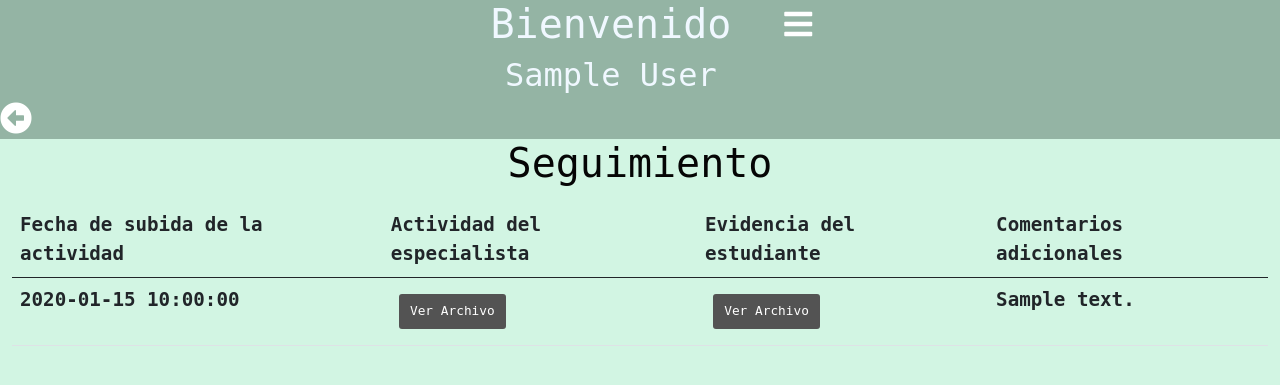
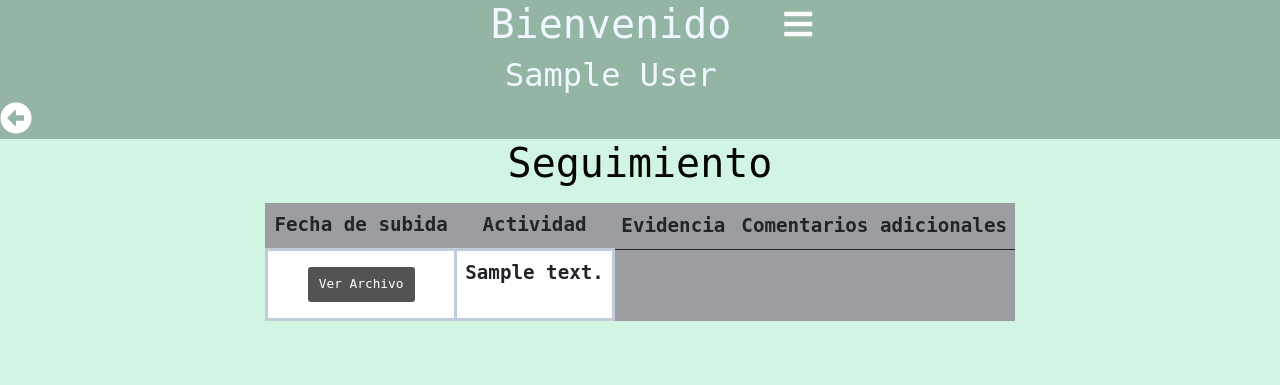
Before and after one commit to Mab9520/TT, a PHP site: page /TT/views/seguimiento.php?id=1 in a window 1280 px wide. Shown: the top 385 px of the page. Run offline with PHP 8.4, Linux system fonts and the light colour scheme; the visitor is signed in with stand-in values (Sample User, id 1); tables that the repository leaves empty or names only in its code hold one stand-in row (values such as "Sample post"); some libraries are stand-ins or nearby versions; some web fonts are replaced.

Commit message:
Archivos ok

```diff
--- a/views/seguimiento.php
+++ b/views/seguimiento.php
@@ -23,7 +23,7 @@ while ($row = $sel->fetch(PDO::FETCH_ASSOC)) {
 $tmpesp = array();
 $resesp = array();
 
-$selesp = $conexion->query("SELECT * FROM files WHERE id_estudiante = '$id_estudiante'");
+$selesp = $conexion->query("SELECT * FROM files WHERE id_estudiante = '$id_estudiante' AND status = 1");
 while ($rowesp = $selesp->fetch(PDO::FETCH_ASSOC)) {
     $tmpesp = $rowesp;
     array_push($resesp, $tmpesp);
@@ -60,12 +60,12 @@ while ($rowesp = $selesp->fetch(PDO::FETCH_ASSOC)) {
             <div class="row justify-content-md-center">
                 <div class="col-12 col-lg-12">
 
-                    <table class="table mt-2">
+                    <table class="table informacion mt-2">
                         <thead>
                             <tr>
-                                <th scope="col">Fecha de subida de la actividad</th>
-                                <th scope="col">Actividad del especialista</th>
-                                <th scope="col">Evidencia del estudiante</th>
+                                <th scope="col">Fecha de subida</th>
+                                <th scope="col">Actividad </th>
+                                <th scope="col">Evidencia</th>
                                 <th scope="col">Comentarios adicionales</th>
                             </tr>
                         </thead>
```
Also changed, not shown: subir/ArchivosEstudiantes.php (+13 -5 lines), subir/uploadEstudiante.php (+7 -4 lines), 1 other file.
